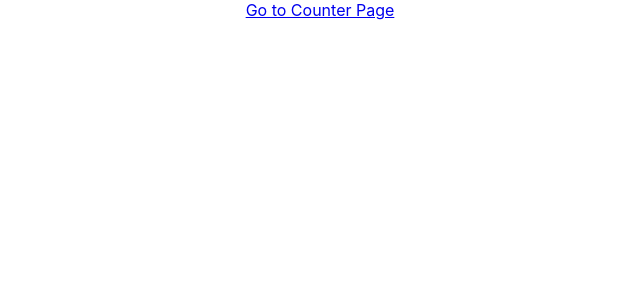
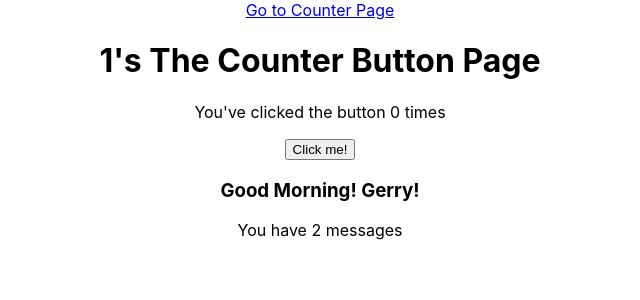
Before and after one commit to gliu7717/fullstack_my_first_app, a React (Create React App) app: page /counter/1 in a window 1280 px wide. Before the commit this address had no page. Shown: the top 300 px of the page, without its empty margins (320-960 px from the left). Built offline with nearby package versions, Linux system fonts and the light colour scheme.

Commit message:
get URL Parameter

```diff
--- a/src/App.js
+++ b/src/App.js
@@ -28,7 +28,7 @@ function App() {
         <Routes>
         <Route path="/"
         element=<HomePage/> />
-        <Route path="/counter"
+        <Route path="/counter/:name"
           element = <CounterButtonPage/> />
         <Route path="/people-list"
           element = <PeopleListPage/>/>
--- a/src/pages/CounterButtonPage.js
+++ b/src/pages/CounterButtonPage.js
@@ -1,4 +1,6 @@
 import React, { useState } from 'react';
+import { useParams } from 'react-router-dom';
+
 import { CounterButton } from '../CouterButton';
 import { CongratulationsMessage } from '../CongratulationMessage';
 import { Greeting } from '../Greeting';
@@ -9,9 +11,10 @@ export const CounterButtonPage = () => {
 
   const increment = () => setNumberOfClicks(numberOfClicks + 1);
 
+  const {name} = useParams()
   return (
     <>
-    <h1>The Counter Button Page</h1>
+    <h1> {name}'s The Counter Button Page</h1>
     {hideMessage
         ? null
         : <CongratulationsMessage  numberOfClicks = {numberOfClicks}
```
